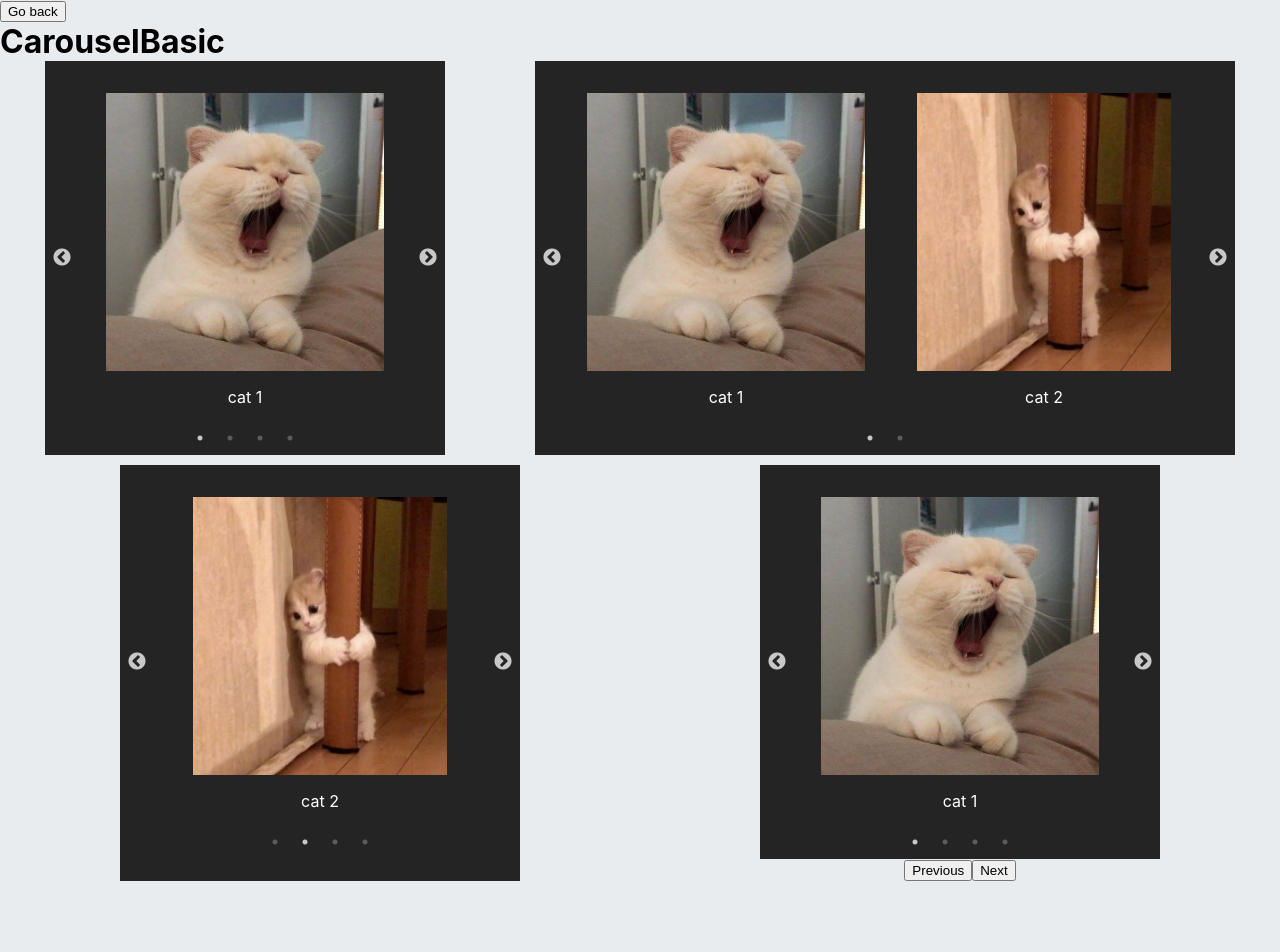
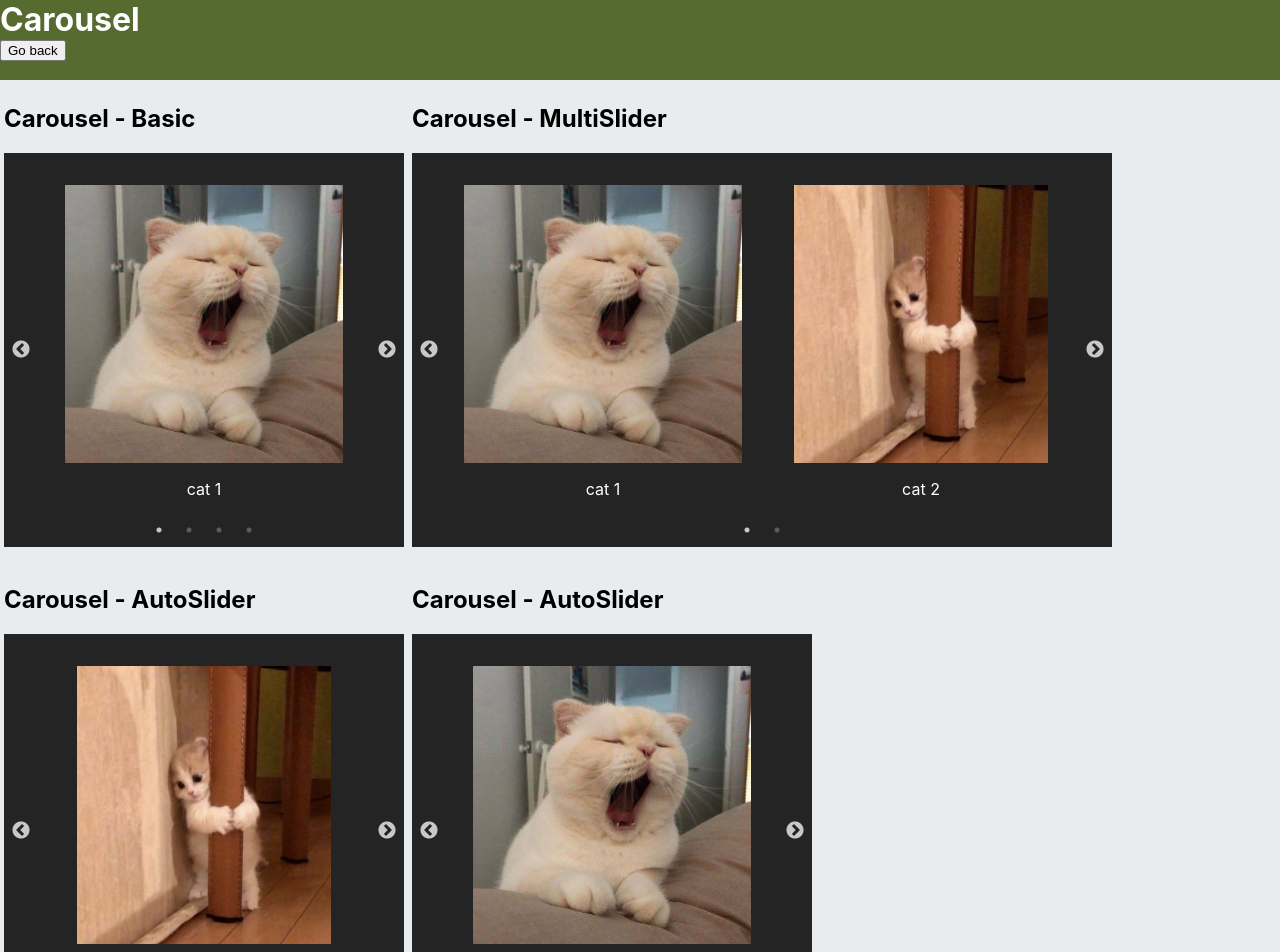
Before and after one commit to jmeno1011/manage_git1, a React (Create React App) app: page /carousel in a window 1280 px wide. Shown: the top 952 px of the page. Before the commit the page ends 881 px from the top, so only its background shows below. Built offline with nearby package versions, Linux system fonts and the light colour scheme.

Commit message:
각 페이지 header들 추가

```diff
--- a/src/components/Carousel.css
+++ b/src/components/Carousel.css
@@ -1,4 +1,9 @@
-.wrapper{
+.box {
+  display: flex;
+  flex-direction: column;
+  margin: 0.25rem;
+}
+.wrapper {
   width: 400px;
   margin: 0 auto;
   padding: 2rem;
@@ -12,11 +17,11 @@
 /* .slick-slide p{
     margin: auto;
 } */
-.slick-dots li button:before{
+.slick-dots li button:before {
   color: white !important;
 }
 
-.wrapper2{
+.wrapper2 {
   width: 700px;
   margin: 0 auto;
   padding: 2rem;
--- a/src/components/CarouselBasic.js
+++ b/src/components/CarouselBasic.js
@@ -11,8 +11,10 @@ const CarouselBasic = () => {
   const navigate = useNavigate();
   return (
     <div>
+      <header>
+        <h1>Carousel</h1>
         <button onClick={() => navigate(-1)}>Go back</button>
-      <h1>CarouselBasic</h1>
+      </header>
       <div style={{ display: "flex" }}>
         <SimpleSlider />
         <MultiSlider />
@@ -33,6 +35,8 @@ const SimpleSlider = () => {
     speed: 500,
   };
   return (
+    <div className="box">
+      <h2>Carousel - Basic</h2>
       <div className="wrapper">
         <Slider {...simpleSettings}>
           <div>
@@ -61,6 +65,7 @@ const SimpleSlider = () => {
           </div>
         </Slider>
       </div>
+    </div>
   );
 };
 
@@ -72,6 +77,8 @@ const MultiSlider = () => {
     slidesToScroll: 2,
   };
   return (
+    <div className="box">
+      <h2>Carousel - MultiSlider</h2>
       <div className="wrapper2">
         <Slider {...multiSettings}>
           <div>
@@ -100,6 +107,7 @@ const MultiSlider = () => {
           </div>
         </Slider>
       </div>
+    </div>
   );
 };
 
@@ -115,6 +123,8 @@ const AutoSlider = () => {
     cssEase: "linear",
   };
   return (
+    <div className="box">
+      <h2>Carousel - AutoSlider</h2>
       <div className="wrapper">
         <Slider {...autoSettings}>
           <div>
@@ -143,6 +153,7 @@ const AutoSlider = () => {
           </div>
         </Slider>
       </div>
+    </div>
   );
 };
 
@@ -159,7 +170,11 @@ const ButtonSlider = () => {
     speed: 500,
   };
   return (
-    <div style={{ display: "flex", flexDirection: "column", margin: "0 auto" }}>
+    <div className="box">
+      <h2>Carousel - AutoSlider</h2>
+      <div
+        style={{ display: "flex", flexDirection: "column", margin: "0 auto" }}
+      >
         <div className="wrapper">
           <Slider ref={slider} {...buttonSettings}>
             <div>
@@ -197,5 +212,6 @@ const ButtonSlider = () => {
           </button>
         </div>
       </div>
+    </div>
   );
 };
--- a/src/components/ClipBoard.js
+++ b/src/components/ClipBoard.js
@@ -1,8 +1,10 @@
 import React, { useState } from "react";
 import { Icon } from "@iconify/react";
 import "./ClipBoard.css";
+import { useNavigate } from "react-router-dom";
 
 const ClipBoard = () => {
+  const navigate = useNavigate();
   const [initext, setInitext] = useState("복사 할 내용");
   const copy = () => {
     navigator.clipboard.writeText(initext);
@@ -10,7 +12,11 @@ const ClipBoard = () => {
   };
   return (
     <div>
-      <h1>ClipBoard</h1>
+      <header>
+        <h1>ClipBoard</h1>
+        <button onClick={() => navigate(-1)}>Go back</button>
+      </header>
+
       <div className="copy-area">
         <pre className="copy-area-pre">{initext}</pre>
         <div className="copy-icon-wrapper" onClick={copy}>
```
Lines whose indentation alone changed are shown as unchanged.
